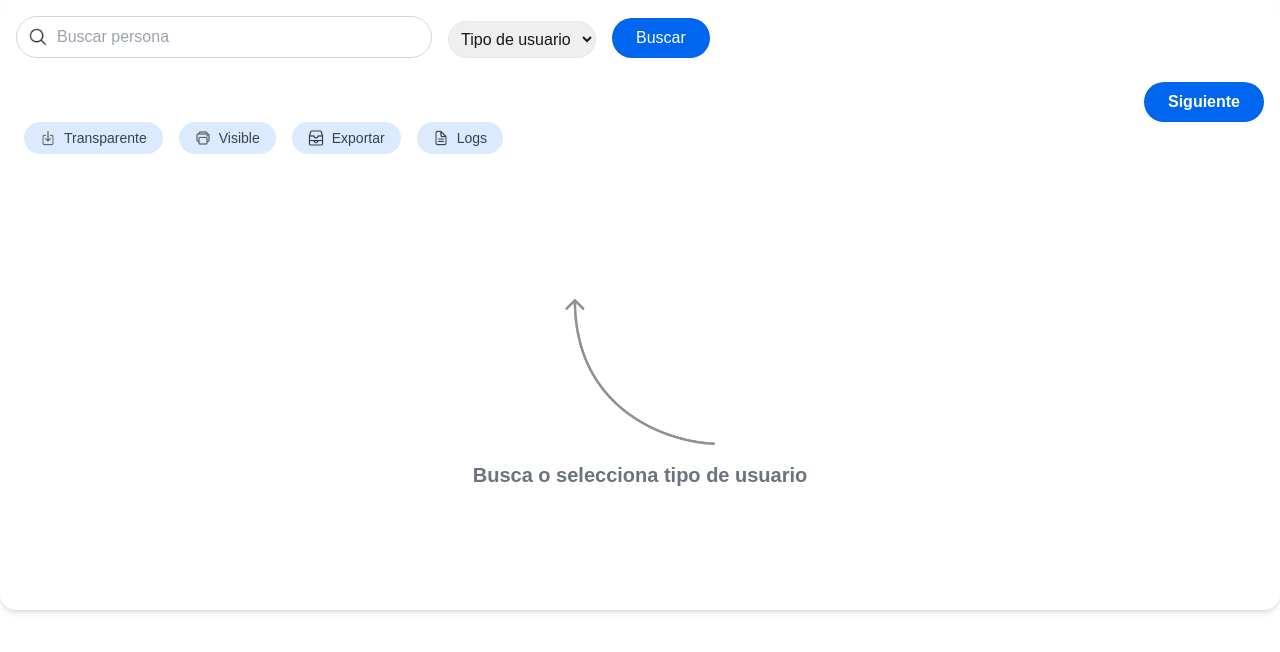
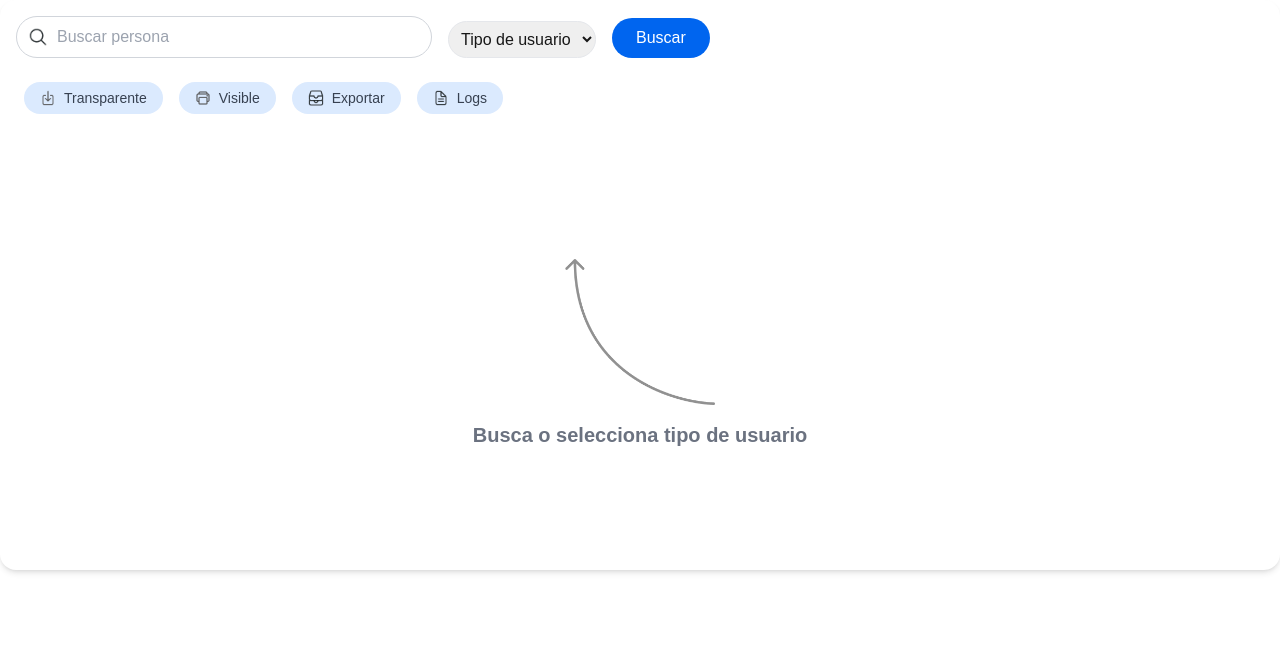
Before and after one commit to Orolau/AutomatizacionCarnets, a Next.js app in the folder front/automatizacion_carnets/: page /pages/listaFiltrado in a window 1280 px wide. Shown: the top 652 px of the page. Built offline with nearby package versions, Linux system fonts and the light colour scheme.

Commit message:
Update FilterPersonalDataForm.jsx

```diff
--- a/front/automatizacion_carnets/src/app/components/forms/FilterPersonalDataForm.jsx
+++ b/front/automatizacion_carnets/src/app/components/forms/FilterPersonalDataForm.jsx
@@ -72,7 +72,7 @@ const titulaciones = {
     "Máster Universitario en Producción de Animación, Efectos visuales y Videojuegos",
   ],
 };
-const cursos = ["1º", "2º", "3º", "4º"];
+const cursos = ["1º", "2º", "3º", "4º", "5º"];
 const modalidades = ["Presencial", "Online"];
 const cargos = [
   "Profesor",
@@ -240,14 +240,7 @@ export default function PersonalDataFiltered() {
     }
   };
 
-  const handleNext = () => {
-    localStorage.setItem("selectedPeople", JSON.stringify(selectedPeople));
-    if (selectedPeople.length > 0) {
-      router.push("/pages/preview");
-    } else {
-      alert("Selecciona al menos una persona");
-    }
-  };
+
 
   const exportarDatosEImagenes = async () => {
     const zip = new JSZip();
@@ -450,15 +443,7 @@ export default function PersonalDataFiltered() {
           </button>
         </div>
       </form>
-      <div className="mt-4 flex justify-end w-full">
-        <button
-          onClick={handleNext}
-          className="bg-[#0065ef] hover:bg-[#0056cc] text-white px-6 py-2 rounded-full font-semibold transition"
-          disabled={selectedPeople.length === 0}
-        >
-          Siguiente
-        </button>
-      </div>
+
 
       <div className="flex items-center gap-4 px-2 mb-4">
         <button
```
